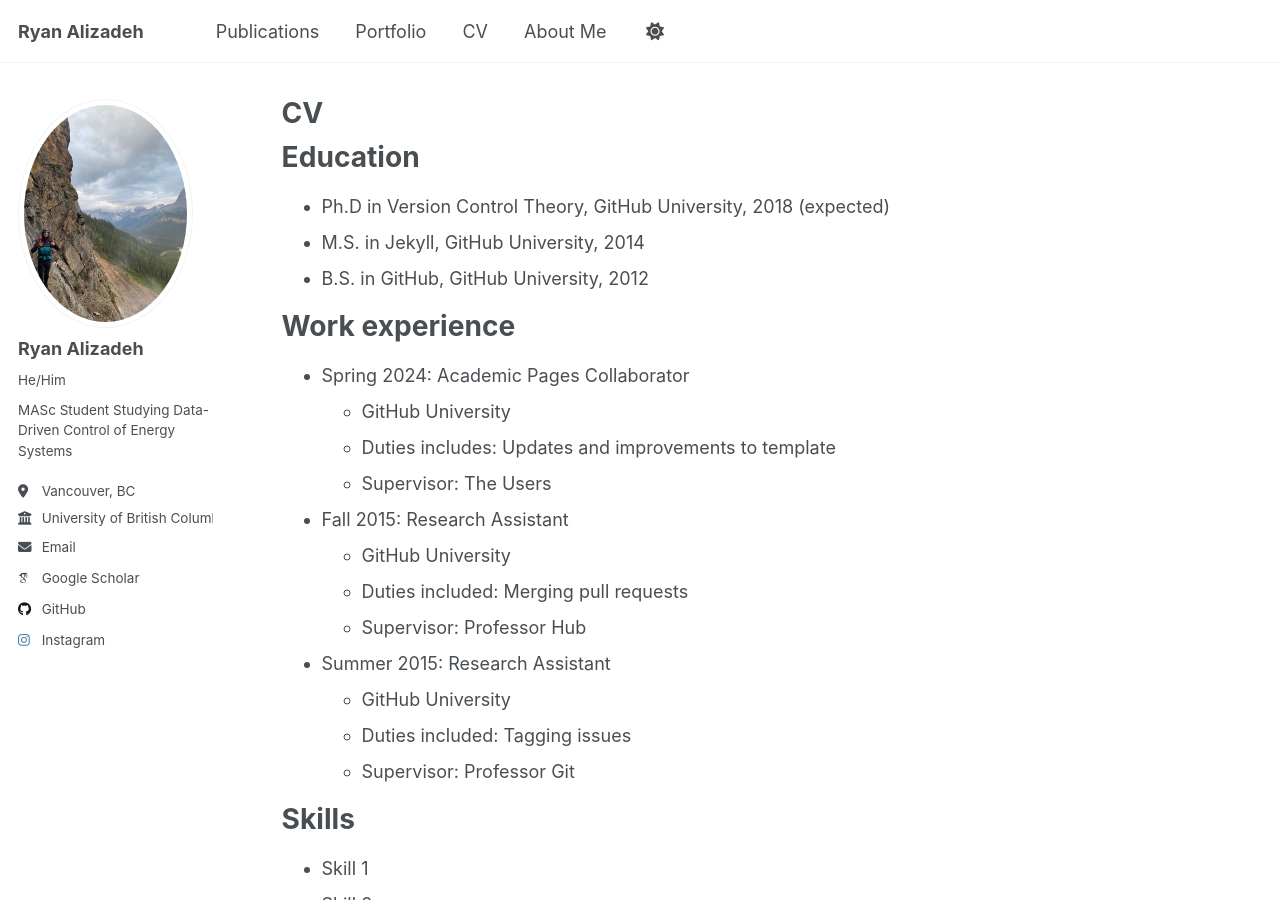
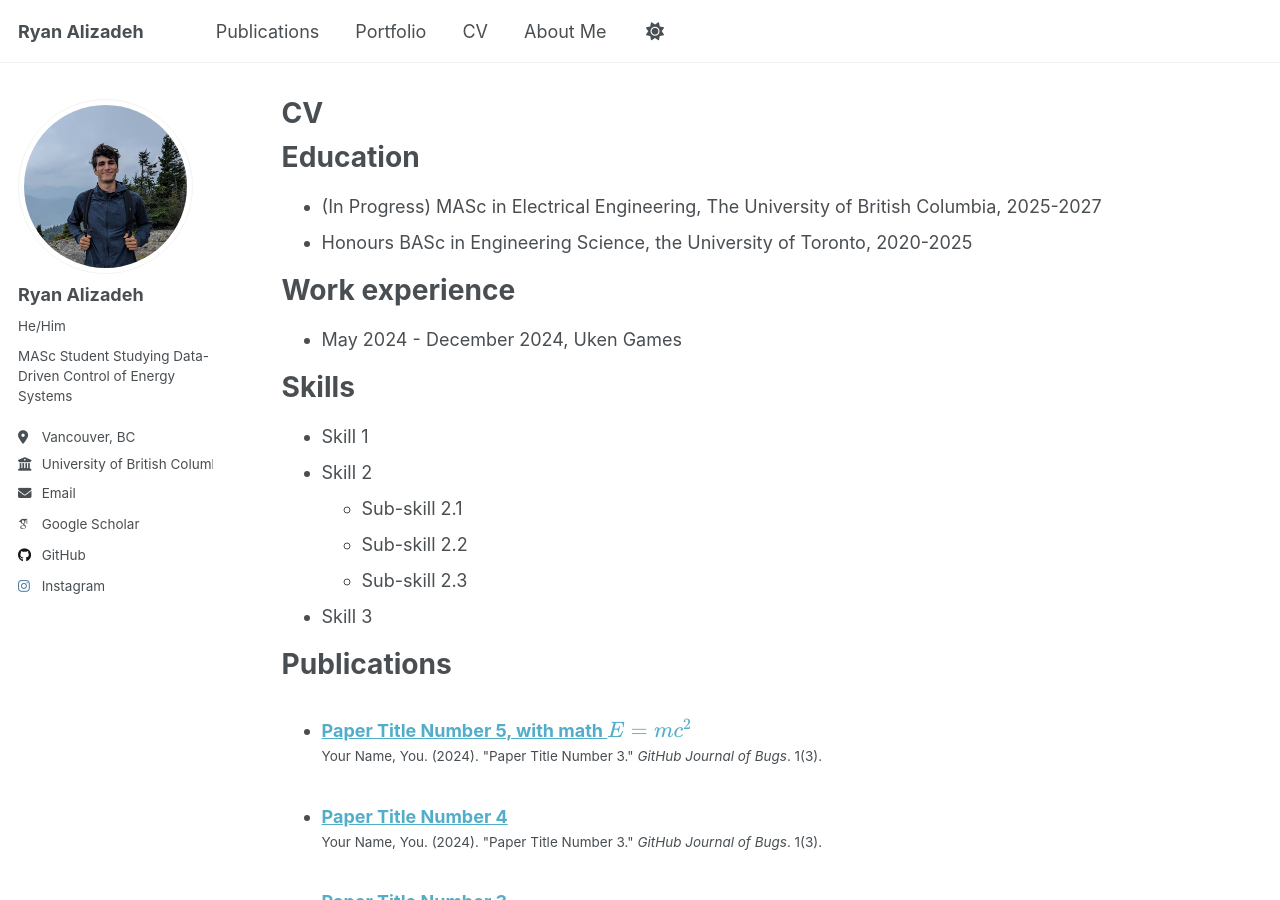
Before and after one commit to ryancalizadeh/ryancalizadeh.github.io, a Jekyll site: the page built from _pages/cv.md, in a window 1280 px wide and 900 px high. Built offline with Jekyll 4.4.1, drawn with Linux system fonts in a browser that asks for light colours; some web fonts are replaced; a script that is not in the unit is left out; some of the changed text lies outside the part shown.

Commit message:
add some more info

```diff
--- a/_config.yml
+++ b/_config.yml
@@ -15,14 +15,14 @@
 description              : &description "Ryan Alizadeh's personal website."
 url                      : https://ryancalizadeh.github.io # the base hostname & protocol for your site e.g. "https://[your GitHub username].github.io" or if you already have some other page hosted on Github then use "https://[your GitHub username].github.io/[Your Repo Name]"
 baseurl                  : "" # the subpath of your site, e.g. "/blog"
-repository               : "ryancalizadeh/ryancalizadeh.github.io"
+repository               : "ryancalizadeh.github.io"
 
 # Site Author - The following control what appear as part of the author content on the side bar.
 #               If a field is blank the icon and link will not appear, otherwise it will be shown.
 #               Additional customization can be done by editing /_includes/author-profile.html
 author:
   # Biographic information
-  avatar           : "IMG_4919.JPG"
+  avatar           : "headshot.jpg"
   name             : "Ryan Alizadeh"
   pronouns         : "He/Him"
   bio              : "MASc Student Studying Data-Driven Control of Energy Systems"
--- a/_pages/cv.md
+++ b/_pages/cv.md
@@ -11,26 +11,14 @@
 
 Education
 ======
-* Ph.D in Version Control Theory, GitHub University, 2018 (expected)
-* M.S. in Jekyll, GitHub University, 2014
-* B.S. in GitHub, GitHub University, 2012
+* (In Progress) MASc in Electrical Engineering, The University of British Columbia, 2025-2027
+* Honours BASc in Engineering Science, the University of Toronto, 2020-2025
 
 Work experience
 ======
-* Spring 2024: Academic Pages Collaborator
-  * GitHub University
-  * Duties includes: Updates and improvements to template
-  * Supervisor: The Users
+* May 2024 - December 2024, Uken Games
 
-* Fall 2015: Research Assistant
-  * GitHub University
-  * Duties included: Merging pull requests
-  * Supervisor: Professor Hub
 
-* Summer 2015: Research Assistant
-  * GitHub University
-  * Duties included: Tagging issues
-  * Supervisor: Professor Git
 
 Skills
 ======
@@ -55,10 +43,8 @@
 
 Teaching
 ======
-  <ul>{% for post in site.teaching reversed %}
-    {% include archive-single-cv.html %}
-  {% endfor %}</ul>
+*
 
 Service and leadership
 ======
-* Currently signed in to 43 different slack teams
+*
```
Also changed, not shown: _pages/about.md (+4 -1 lines).
